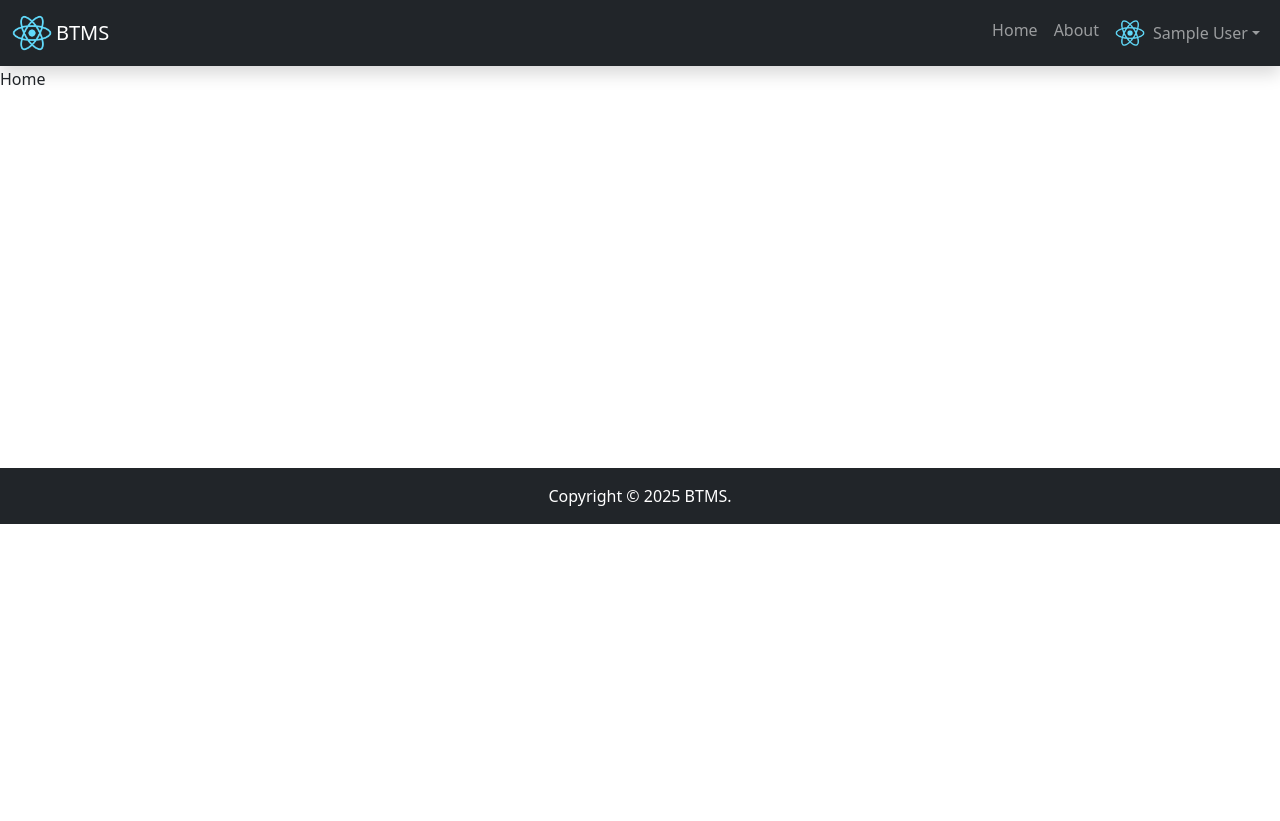
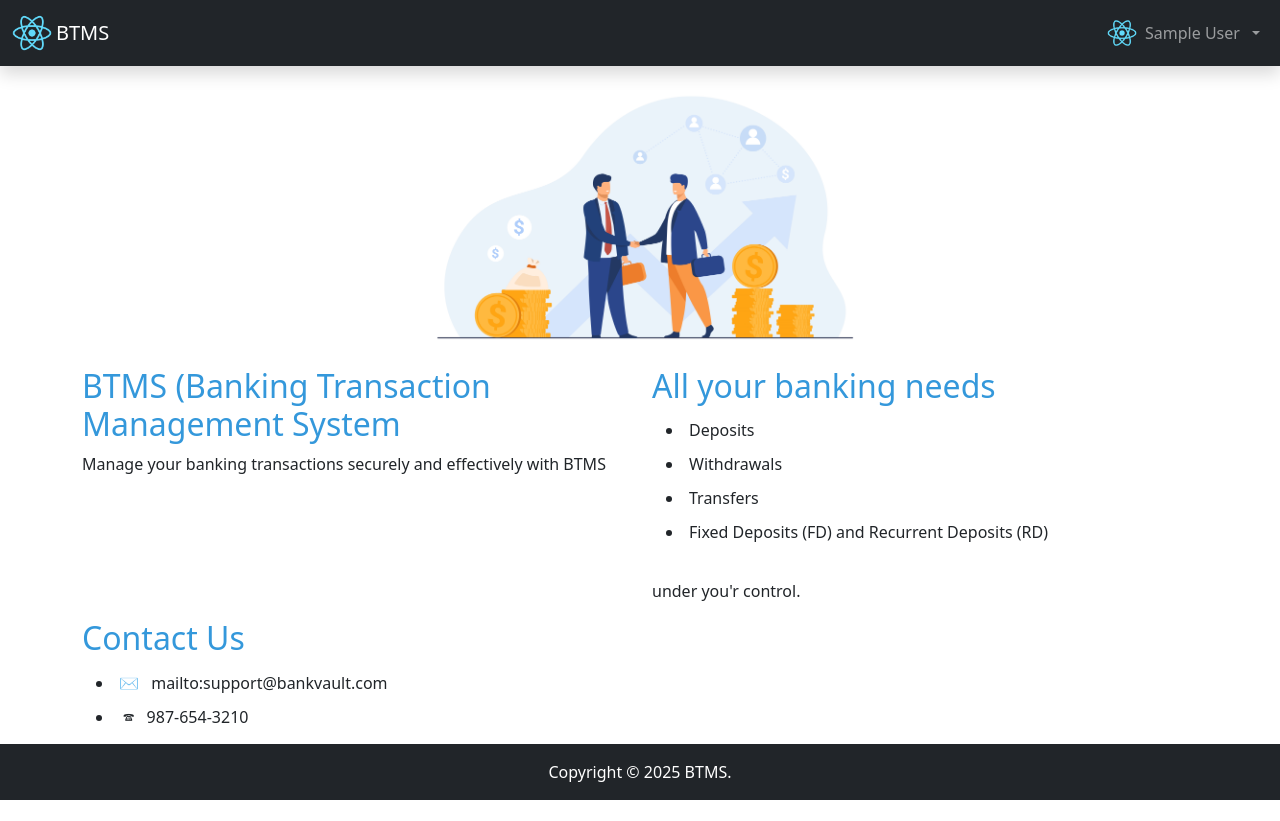
Before and after one commit to neojarvis-testing/c7c1bb4c-836c-4171-8fab-61d03889c44e-5ce88309-aa9c-4580-84e6-11ea29431275, a React (Create React App) app in the folder reactapp/: page / in a window 1280 px wide. Before the commit the page ends 800 px from the top, so only its background shows below. Built offline with nearby package versions, Linux system fonts and the light colour scheme; sample sign-in values are in the browser's storage.

Commit message:
home page done

```diff
--- a/reactapp/src/Components/Header.jsx
+++ b/reactapp/src/Components/Header.jsx
@@ -1,6 +1,10 @@
 import React, { useContext } from 'react';
 import { UserContext } from '../context/UserContext';
 import { useNavigate } from 'react-router-dom';
+import CustomerNavBar from '../CustomerComponents/CustomerNavbar';
+import TellerNavBar from '../TellerComponents/TellerNavbar';
+import ManagerNavBar from '../ManagerComponents/ManagerNavbar';
+import { Badge } from 'react-bootstrap';
 
 export default function Header() {
     const { logoutUser, user } = useContext(UserContext);
@@ -39,8 +43,9 @@ export default function Header() {
                     {/* Navigation Links */}
                     <div className='collapse navbar-collapse' id="navbarNav">
                         <ul className='navbar-nav ms-auto'>
-                            <li className='nav-item'><a className='nav-link' href='/'>Home</a></li>
-                            <li className='nav-item'><a className='nav-link' href='/about'>About</a></li>
+                            { user.userRole == "Customer" && <CustomerNavBar />}
+                            { user.userRole == "Manager" && <ManagerNavBar />}
+                            { user.userRole == "Teller" && <TellerNavBar />}
                             {/* User dropdown */}
                             <li className='nav-item dropdown'>
                                 <a className='nav-link dropdown-toggle d-flex align-items-center'
@@ -56,7 +61,8 @@ export default function Header() {
                                         height="30"
                                         className='rounded-circle me-2'
                                     />
-                                    <span>{user ? user.name : ""}</span>
+                                    <span className='me-2'>{user ? user.name : ""}</span>
+                                    <Badge bg="dark">{user ? user.userRole : ""}</Badge>
                                 </a>
                                 <ul className='dropdown-menu dropdown-menu-end' aria-labelledby='navbarDropdown'>
                                     <li>
--- a/reactapp/src/Components/HomePage.css
+++ b/reactapp/src/Components/HomePage.css
@@ -0,0 +1,27 @@
+.home_title
+{
+    color: #3498DB;
+    font-weight: 400;
+}
+
+.contact_details
+{
+    margin-bottom: 30px;
+}
+
+.contact_details li
+{
+    padding: 5px;
+    font-weight: 500;
+}
+
+.cover_image_container
+{
+    width: 100%;
+    text-align: center;
+}
+
+.cover_image
+{
+    height: 300px;
+}
--- a/reactapp/src/Components/HomePage.jsx
+++ b/reactapp/src/Components/HomePage.jsx
@@ -1,7 +1,48 @@
+import { LazyLoadImage } from 'react-lazy-load-image-component';
+import 'react-lazy-load-image-component/src/effects/blur.css'
+import "./HomePage.css"
+import { Row, Col } from 'react-bootstrap';
+
 const HomePage = () => {
     return (
         <>
-        <div>Home</div>
+            <div className="container">
+                <div className='cover_image_container'>
+                    <LazyLoadImage
+                        alt="BTMS"
+                        effect="blur"
+                        wrapperProps={{
+                            style: { TransitionDelay: "1s" },
+                        }}
+                        src="loancoverimage.jpg"
+                        className="cover_image" />
+                </div>
+                <Row>
+                    <Col>
+                        <h2 className='home_title'>BTMS (Banking Transaction Management System</h2>
+                        <p> Manage your banking transactions securely and effectively with BTMS</p>
+                    </Col>
+                    <Col>
+                        <h2 className='home_title'>All your banking needs </h2>
+                        <ul className='contact_details'>
+                            <li>Deposits</li>
+                            <li>Withdrawals</li>
+                            <li>Transfers</li>
+                            <li>Fixed Deposits (FD) and Recurrent Deposits (RD)</li>
+                        </ul>
+                        <p> under you'r control. </p>
+                    </Col>
+                </Row>
+                <Row>
+                    <Col>
+                        <h2 className='home_title'>Contact Us</h2>
+                        <ul className='contact_details'>
+                            <li><span className='me-2'> &#9993; </span>mailto:support@bankvault.com</li>
+                            <li><span className='ms-1 me-2'> &#128383; </span>987-654-3210</li>
+                        </ul>
+                    </Col>
+                </Row>
+            </div>
         </>
     )
 }
--- a/reactapp/src/Components/Login.jsx
+++ b/reactapp/src/Components/Login.jsx
@@ -54,8 +54,8 @@ const Login = () => {
                 <Container>
                     <Row>
                         <Col className='login_gradient p-4'>
-                            <h1>Bank Vault</h1>
-                            <p>Manage your finance seemlesly with Bank Vault. Login into access your account and perform transactions effectively</p>
+                            <h1>BTMS</h1>
+                            <p>Manage your finance seemlesly with BTMS. Login into access your account and perform transactions effectively</p>
                         </Col>
                         <Col className='login_gradient'>
                             <Card className="p-4 m-4">
--- a/reactapp/src/CustomerComponents/CustomerNavbar.jsx
+++ b/reactapp/src/CustomerComponents/CustomerNavbar.jsx
@@ -0,0 +1,10 @@
+const CustomerNavBar = () => {
+    return (
+        <>
+            <li className='nav-item'><a className='nav-link' href='/'>Home</a></li>
+            <li className='nav-item'><a className='nav-link' href='/about'>About</a></li>
+        </>
+    )
+}
+
+export default CustomerNavBar;
--- a/reactapp/src/ManagerComponents/ManagerNavbar.jsx
+++ b/reactapp/src/ManagerComponents/ManagerNavbar.jsx
@@ -0,0 +1,10 @@
+const ManagerNavBar = () => {
+    return (
+        <>
+            <li className='nav-item'><a className='nav-link' href='/'>Home</a></li>
+            <li className='nav-item'><a className='nav-link' href='/about'>About</a></li>
+        </>
+    )
+}
+
+export default ManagerNavBar;
--- a/reactapp/src/TellerComponents/TellerNavbar.jsx
+++ b/reactapp/src/TellerComponents/TellerNavbar.jsx
@@ -0,0 +1,10 @@
+const TellerNavBar = () => {
+    return (
+        <>
+            <li className='nav-item'><a className='nav-link' href='/'>Home</a></li>
+            <li className='nav-item'><a className='nav-link' href='/about'>About</a></li>
+        </>
+    )
+}
+
+export default TellerNavBar;
```
Also changed, not shown: 1 other file (tests, documents, lock files or other folders).
